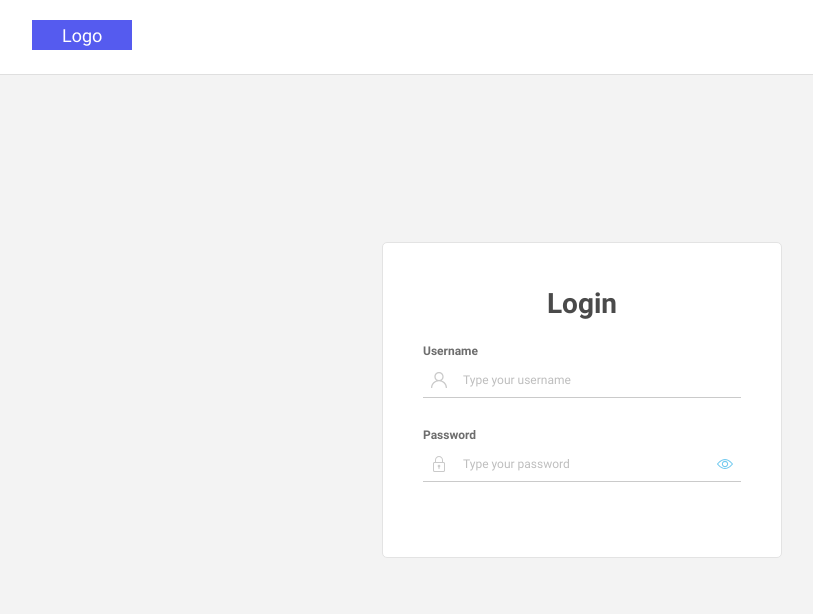
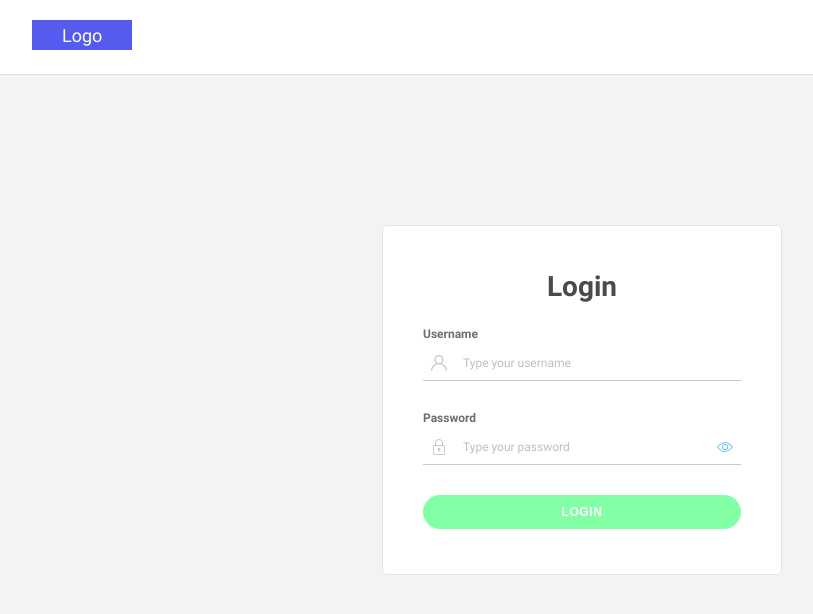
Before and after one commit to shock-dev/self-blog, a Next.js app: page /login in a window 1280 px wide. Shown: the top 614 px of the page, without its empty margins (58-871 px from the left). Built offline with nearby package versions, Linux system fonts and the light colour scheme.

Commit message:
realize button component

```diff
--- /dev/null
+++ b/components/Button/index.tsx
@@ -0,0 +1,14 @@
+import React from 'react';
+import styles from './Button.module.scss';
+
+interface ButtonProps {
+  children: React.ReactNode
+}
+
+export default function Button({ children }: ButtonProps) {
+  return (
+    <button className={styles.button}>
+      {children}
+    </button>
+  );
+}
--- a/pages/login.tsx
+++ b/pages/login.tsx
@@ -2,6 +2,7 @@ import React from 'react';
 import AuthLayout from '../layouts/AuthLayout';
 import AuthForm from '../components/AuthForm';
 import AuthField from '../components/AuthField';
+import Button from '../components/Button';
 
 export default function Login() {
   return (
@@ -22,6 +23,9 @@ export default function Login() {
           message="Error message"
           icon="lock"
         />
+        <Button>
+          Login
+        </Button>
       </AuthForm>
     </AuthLayout>
   );
```
